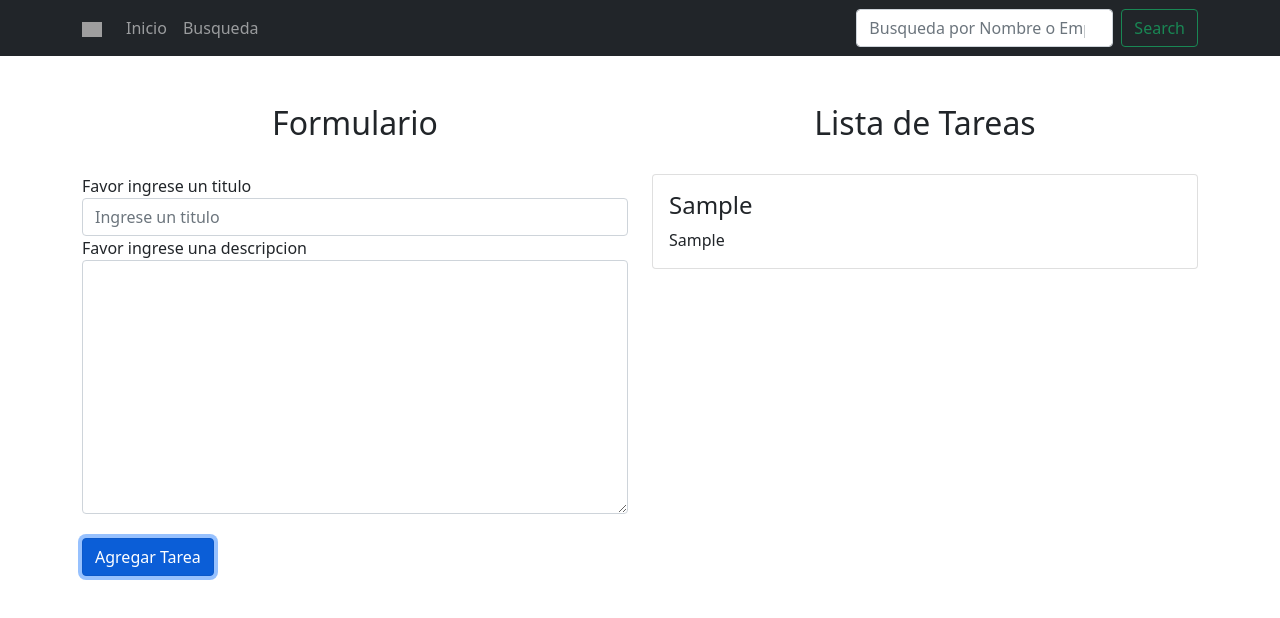
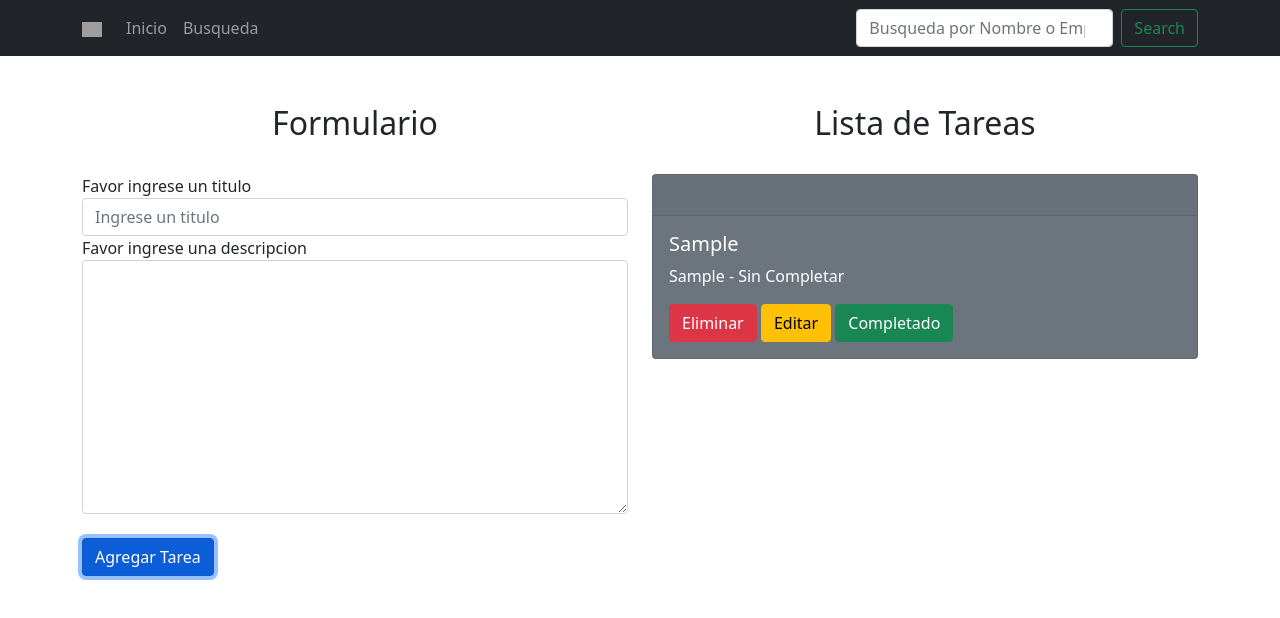
Before and after one commit to julskdj/prueba-tecnica-final, a React (Vite) app: page / in a window 1280 px wide. Both pictures are taken after typing "Sample", "Sample" into the empty fields and a click on the button "Agregar Tarea". Shown: the top 618 px of the page. Built offline with nearby package versions, Linux system fonts and the light colour scheme; grey boxes are pictures that could not be loaded.

Commit message:
Completar Tareas

```diff
--- a/src/App.css
+++ b/src/App.css
@@ -1,3 +1,7 @@
 h2 {
     text-align: center;
 }
+
+.tareas {
+    margin-bottom: 20px;
+}
--- a/src/App.jsx
+++ b/src/App.jsx
@@ -16,6 +16,15 @@ function App() {
     console.log(task);
   };
 
+  const cambiarEstado = (id) => {
+    setTareas(tareas.map(tarea => {
+      if(tarea.id === id){
+        tarea.completado = !tarea.completado;
+      }
+      return tarea;
+    }))
+  }
+
   return (
     <>
       <BrowserRouter>
@@ -28,8 +37,8 @@ function App() {
                 EstablecerTarea={EstablecerTarea}
                 settareasBusqueda={settareasBusqueda}
                 tareas={tareas}
-
                 tareasBusqueda={tareasBusqueda}
+                cambiarEstado={cambiarEstado}
               />
             }
           />
--- a/src/components/Formulario.jsx
+++ b/src/components/Formulario.jsx
@@ -18,7 +18,8 @@ const Formulario = ({EstablecerTarea}) => {
         EstablecerTarea({
             titulo,
             descripcion,
-            id: shortid.generate()
+            id: shortid.generate(),
+            completado: false
         });
 
         e.target.reset();
--- a/src/components/Tareas.jsx
+++ b/src/components/Tareas.jsx
@@ -1,6 +1,6 @@
 import React from "react";
 
-const Tareas = ({ tareas }) => {
+const Tareas = ({ tareas, cambiarEstado}) => {
   return (
     <>
       <div className="col-md-6">
@@ -12,14 +12,44 @@ const Tareas = ({ tareas }) => {
         {tareas && tareas.length == 0 ? (
           <div className="alert alert-primary">No hay Tareas</div>
         ) : (
-          tareas.map(({ titulo, descripcion, id }) => (
-            <div key={id} className="card text-left md-2">
-              <div className="card-body">
-                <h4 className="card-title">{titulo}</h4>
-                <p className="card-text">{descripcion}</p>
+          tareas.map(({ titulo, descripcion, id, completado }) =>
+            completado ? (
+              <div
+                key={id}
+                className="card text-white bg-success mb-3 tareas"
+              >
+                <div className="card-header">ㅤ</div>
+                <div className="card-body">
+                  <h5 className="card-title">{titulo}</h5>
+                  <p className="card-text">
+                    {descripcion} - Completada
+                  </p>
+                  <button className="btn btn-danger">Eliminar</button>
+                  <span> </span>
+                  <button className="btn btn-warning">Editar</button>
+
+                </div>
               </div>
-            </div>
-          ))
+            ) : (
+              <div
+                className="card text-white bg-secondary mb-3 tareas"
+                key={id}
+              >
+                <div className="card-header">ㅤ</div>
+                <div className="card-body">
+                  <h5 className="card-title">{titulo}</h5>
+                  <p className="card-text">
+                    {descripcion} - Sin Completar
+                  </p>
+                    <button className="btn btn-danger">Eliminar</button>
+                    <span> </span>
+                    <button className="btn btn-warning">Editar</button>
+                    <span> </span>
+                    <button className="btn btn-success" onClick={e =>cambiarEstado(id)}>Completado</button>
+                </div>
+              </div>
+            )
+          )
         )}
       </div>
     </>
--- a/src/routes/Index.jsx
+++ b/src/routes/Index.jsx
@@ -10,21 +10,16 @@ const Index = ({
   tareas,
   busqueda,
   tareasBusqueda,
+  cambiarEstado,
 }) => {
   return (
     <>
-      <Navbar
-
-        setTareas={setTareas}
-        tareasBusqueda={tareasBusqueda}
-      />
+      <Navbar setTareas={setTareas} tareasBusqueda={tareasBusqueda} />
 
       <div className="container">
         <div className="row">
-            <Formulario
-            EstablecerTarea={EstablecerTarea}
-            />
-            <Tareas tareas={tareas}/>
+          <Formulario EstablecerTarea={EstablecerTarea} />
+          <Tareas tareas={tareas} cambiarEstado={cambiarEstado}/>
         </div>
       </div>
     </>
```
